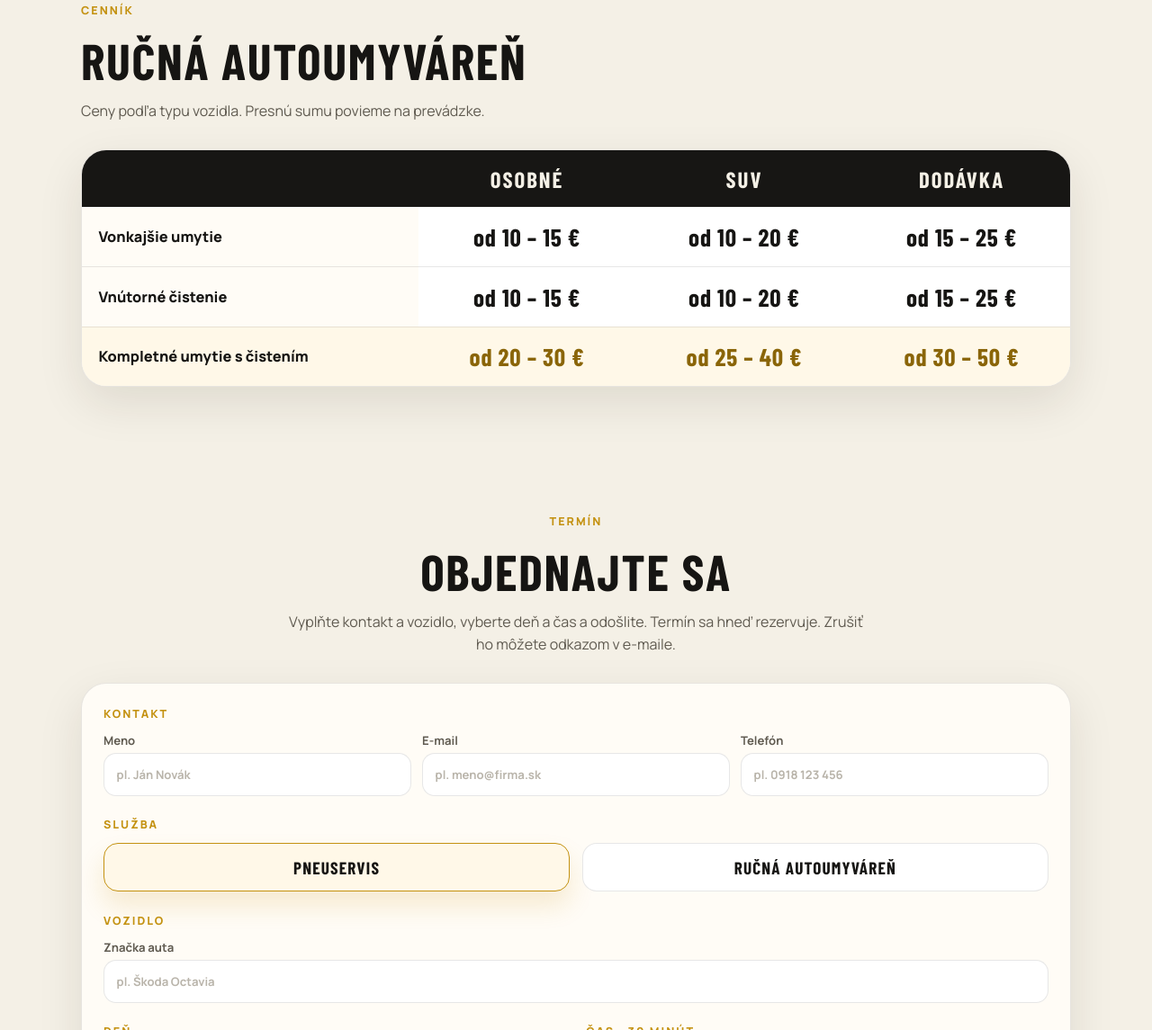
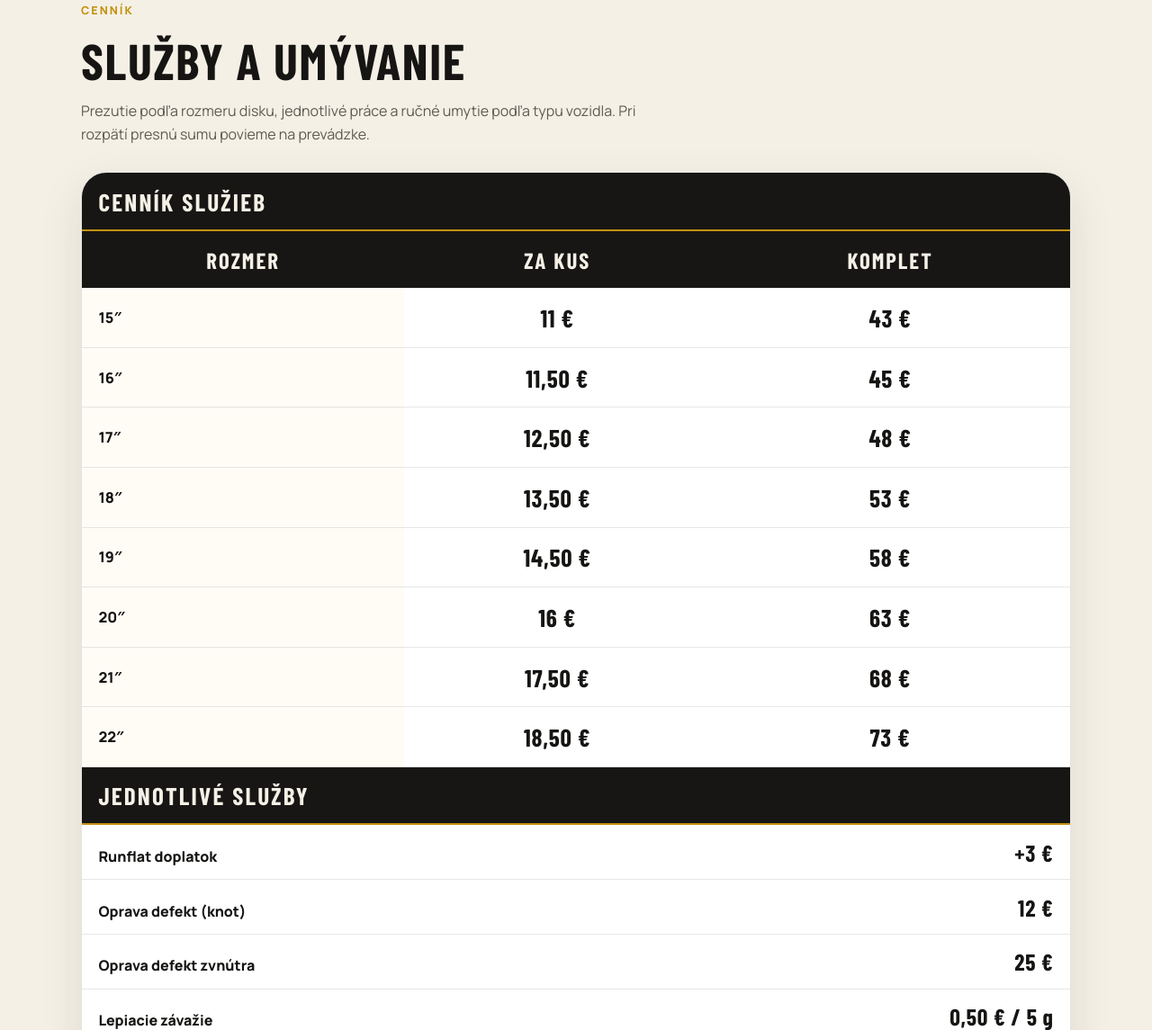
Before and after one commit to Zzoli987/jt-pneuservis, a plain HTML site: page index.html in a window 1280 px wide. Shown: the part 1655-2800 px from the top of the page at 90% size. Drawn offline with nearby package versions, Linux system fonts and the light colour scheme; no server answers; a web font is replaced by a local one.

Commit message:
Publish the current tire, repair, and wash prices.
Co-authored-by: Cursor <cursoragent@cursor.com>

```diff
--- a/css/style.css
+++ b/css/style.css
@@ -583,12 +583,70 @@ p {
   font-weight: 800;
 }
 
+.cennik-stack {
+  display: grid;
+  gap: 1.1rem;
+}
+
 .cennik-board {
   background: var(--bg-2);
   border: 1px solid var(--line);
   border-radius: 28px;
   overflow: auto;
   box-shadow: var(--shadow);
+}
+
+.cennik-kicker {
+  margin: 0;
+  padding: 0.95rem 1.15rem;
+  background: #171614;
+  color: #f4f0e6;
+  font-family: var(--display);
+  font-size: clamp(1.25rem, 2.2vw, 1.7rem);
+  font-weight: 700;
+  letter-spacing: 0.08em;
+  text-transform: uppercase;
+  border-bottom: 2px solid var(--gold);
+}
+
+.cennik-list {
+  list-style: none;
+  margin: 0;
+  padding: 0;
+}
+
+.cennik-list li {
+  display: flex;
+  justify-content: space-between;
+  align-items: baseline;
+  gap: 1rem;
+  padding: 0.9rem 1.15rem;
+  border-bottom: 1px solid var(--line);
+  background: #fff;
+}
+
+.cennik-list li:last-child {
+  border-bottom: 0;
+}
+
+.cennik-list li span:first-child {
+  font-weight: 800;
+}
+
+.cennik-list li span:last-child {
+  font-family: var(--display);
+  font-size: clamp(1.25rem, 2.2vw, 1.6rem);
+  font-weight: 700;
+  letter-spacing: 0.03em;
+  white-space: nowrap;
+}
+
+.cennik-list li.is-complete {
+  background: #fff8e8;
+}
+
+.cennik-list li.is-complete span:last-child {
+  color: #8a6508;
 }
 
 .cennik-table {
@@ -1322,6 +1380,7 @@ p {
   }
 
   .cennik-table tbody th {
+    max-width: none;
     white-space: normal;
     background: #171614;
     color: #f4f0e6;
--- a/index.html
+++ b/index.html
@@ -25,7 +25,7 @@
       href="https://fonts.googleapis.com/css2?family=Barlow+Condensed:wght@500;600;700;800&family=Manrope:wght@400;500;600;700;800&display=swap"
       rel="stylesheet"
     />
-    <link rel="stylesheet" href="css/style.css?v=51" />
+    <link rel="stylesheet" href="css/style.css?v=53" />
     <script type="application/ld+json">
       {
         "@context": "https://schema.org",
@@ -211,11 +211,87 @@
       <section class="section" id="cennik">
         <div class="section-head reveal">
           <p class="eyebrow">Cenník</p>
-          <h2>Ručná autoumyváreň</h2>
-          <p>Ceny podľa typu vozidla. Presnú sumu povieme na prevádzke.</p>
+          <h2>Služby a umývanie</h2>
+          <p>Prezutie podľa rozmeru disku, jednotlivé práce a ručné umytie podľa typu vozidla. Pri rozpätí presnú sumu povieme na prevádzke.</p>
+        </div>
+
+        <div class="cennik-stack">
+          <div class="cennik-board reveal">
+            <h3 class="cennik-kicker">Cenník služieb</h3>
+            <table class="cennik-table">
+              <caption class="sr-only">Prezutie za kus a komplet podľa rozmeru disku</caption>
+              <thead>
+                <tr>
+                  <th scope="col">Rozmer</th>
+                  <th scope="col">Za kus</th>
+                  <th scope="col">Komplet</th>
+                </tr>
+              </thead>
+              <tbody>
+                <tr>
+                  <th scope="row">15″</th>
+                  <td data-car="Za kus">11 €</td>
+                  <td data-car="Komplet">43 €</td>
+                </tr>
+                <tr>
+                  <th scope="row">16″</th>
+                  <td data-car="Za kus">11,50 €</td>
+                  <td data-car="Komplet">45 €</td>
+                </tr>
+                <tr>
+                  <th scope="row">17″</th>
+                  <td data-car="Za kus">12,50 €</td>
+                  <td data-car="Komplet">48 €</td>
+                </tr>
+                <tr>
+                  <th scope="row">18″</th>
+                  <td data-car="Za kus">13,50 €</td>
+                  <td data-car="Komplet">53 €</td>
+                </tr>
+                <tr>
+                  <th scope="row">19″</th>
+                  <td data-car="Za kus">14,50 €</td>
+                  <td data-car="Komplet">58 €</td>
+                </tr>
+                <tr>
+                  <th scope="row">20″</th>
+                  <td data-car="Za kus">16 €</td>
+                  <td data-car="Komplet">63 €</td>
+                </tr>
+                <tr>
+                  <th scope="row">21″</th>
+                  <td data-car="Za kus">17,50 €</td>
+                  <td data-car="Komplet">68 €</td>
+                </tr>
+                <tr>
+                  <th scope="row">22″</th>
+                  <td data-car="Za kus">18,50 €</td>
+                  <td data-car="Komplet">73 €</td>
+                </tr>
+              </tbody>
+            </table>
+
+            <h3 class="cennik-kicker">Jednotlivé služby</h3>
+            <ul class="cennik-list">
+              <li><span>Runflat doplatok</span><span>+3 €</span></li>
+              <li><span>Oprava defekt (knot)</span><span>12 €</span></li>
+              <li><span>Oprava defekt zvnútra</span><span>25 €</span></li>
+              <li><span>Lepiacie závažie</span><span>0,50 € / 5 g</span></li>
+              <li><span>Ventil</span><span>2,50 € / ks</span></li>
+              <li><span>Odstránenie lepidla z disku</span><span>3 – 5 € / ks</span></li>
+              <li class="is-complete"><span>Dodávky, komplet prezutie</span><span>55 €</span></li>
+            </ul>
+
+            <h3 class="cennik-kicker">Vyváženie kolies</h3>
+            <ul class="cennik-list">
+              <li><span>13″ 14″ 15″ 16″</span><span>33 €</span></li>
+              <li><span>17″ 18″ 19″</span><span>35 €</span></li>
+              <li><span>20″ 21″ 22″</span><span>37 €</span></li>
+            </ul>
           </div>
 
           <div class="cennik-board reveal">
+            <h3 class="cennik-kicker">Cenník umývanie</h3>
             <table class="cennik-table">
               <caption class="sr-only">Cenník ručného umytia: osobné, SUV a dodávka</caption>
               <thead>
@@ -229,24 +305,29 @@
               <tbody>
                 <tr>
                   <th scope="row">Vonkajšie umytie</th>
-                <td data-car="Osobné">od 10 – 15 €</td>
-                <td data-car="SUV">od 10 – 20 €</td>
-                <td data-car="Dodávka">od 15 – 25 €</td>
+                  <td data-car="Osobné">15 – 20 €</td>
+                  <td data-car="SUV">20 – 25 €</td>
+                  <td data-car="Dodávka">20 – 25 €</td>
                 </tr>
                 <tr>
                   <th scope="row">Vnútorné čistenie</th>
-                <td data-car="Osobné">od 10 – 15 €</td>
-                <td data-car="SUV">od 10 – 20 €</td>
-                <td data-car="Dodávka">od 15 – 25 €</td>
+                  <td data-car="Osobné">15 – 20 €</td>
+                  <td data-car="SUV">15 – 25 €</td>
+                  <td data-car="Dodávka">20 – 25 €</td>
                 </tr>
                 <tr class="is-complete">
-                <th scope="row">Kompletné umytie s čistením</th>
-                <td data-car="Osobné">od 20 – 30 €</td>
-                <td data-car="SUV">od 25 – 40 €</td>
-                <td data-car="Dodávka">od 30 – 50 €</td>
+                  <th scope="row">Komplet umytie</th>
+                  <td data-car="Osobné">25 – 30 €</td>
+                  <td data-car="SUV">30 – 40 €</td>
+                  <td data-car="Dodávka">35 – 50 €</td>
                 </tr>
               </tbody>
             </table>
+            <ul class="cennik-list">
+              <li><span>Tepovanie (detailing)</span><span>150 – 210 €</span></li>
+              <li><span>Príplatok za viac znečistené vozidlo</span><span>5 – 30 €</span></li>
+            </ul>
+          </div>
         </div>
       </section>
 
```
Lines whose indentation alone changed are shown as unchanged.
